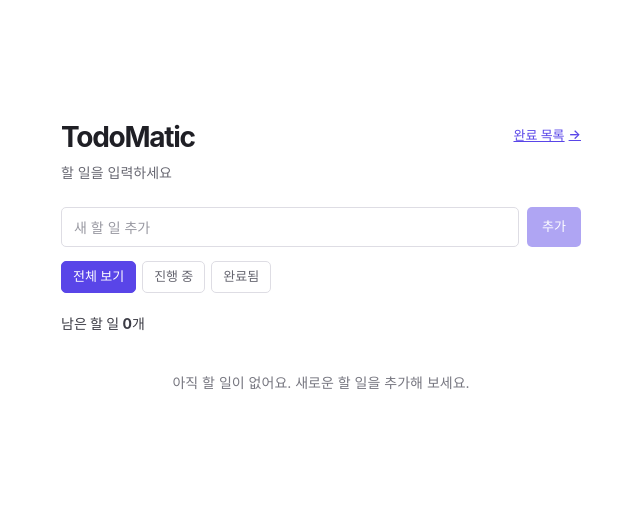
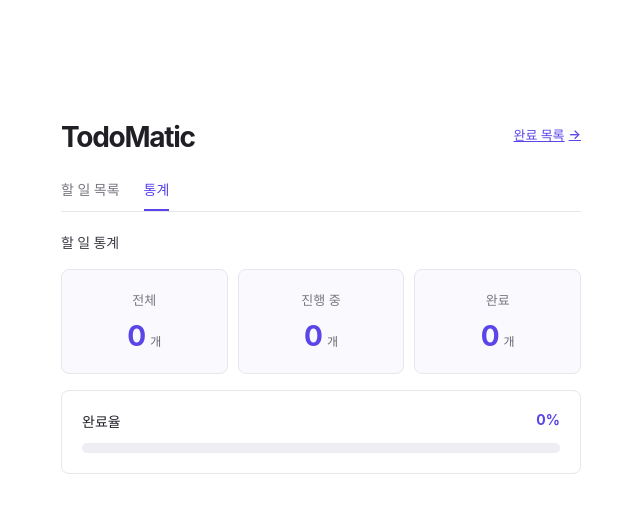
Before and after one commit to Leets-Official/8th-FE-Zero100, a React (Vite) app: page /statistics in a window 1280 px wide. Before the commit this address led to /. Shown: the top 512 px of the page, without its empty margins (319-959 px from the left). Built offline with nearby package versions, Linux system fonts and the light colour scheme.

Commit message:
할 일 개수와 완료율 통계 구현

```diff
--- a/src/App.jsx
+++ b/src/App.jsx
@@ -1,5 +1,6 @@
 import { Navigate, Route, Routes } from 'react-router';
 import CompletedPage from './pages/CompletedPage.jsx';
+import StatisticsPage from './pages/StatisticsPage.jsx';
 import TodoPage from './pages/TodoPage.jsx';
 
 function App() {
@@ -8,6 +9,7 @@ function App() {
       <Routes>
         <Route path="/" element={<TodoPage />} />
         <Route path="/completed" element={<CompletedPage />} />
+        <Route path="/statistics" element={<StatisticsPage />} />
         <Route path="*" element={<Navigate to="/" replace />} />
       </Routes>
     </div>
--- a/src/components/layout/AppHeader.jsx
+++ b/src/components/layout/AppHeader.jsx
@@ -1,4 +1,4 @@
-import { Link } from 'react-router';
+import { Link, NavLink } from 'react-router';
 import { useTodos } from '../../hooks/useTodos.js';
 import Text from '../common/Text.jsx';
 
@@ -33,6 +33,12 @@ function AppHeader({ title = 'TodoMatic', subtitle, isCompletedPage = false }) {
           </Link>
         )}
       </header>
+      <nav className="page-tabs" aria-label="화면 선택">
+        <NavLink to="/" end>
+          할 일 목록
+        </NavLink>
+        <NavLink to="/statistics">통계</NavLink>
+      </nav>
     </>
   );
 }
--- /dev/null
+++ b/src/components/todo/TodoStats.jsx
@@ -0,0 +1,46 @@
+import { getTodoStatistics } from '../../utils/todoStatistics.js';
+import Text from '../common/Text.jsx';
+
+function TodoStats({ todos }) {
+  const { total, active, completed, completionRate } = getTodoStatistics(todos);
+
+  return (
+    <section className="todo-stats" aria-labelledby="statistics-heading" aria-live="polite">
+      <Text as="h2" variant="section-label" id="statistics-heading">
+        할 일 통계
+      </Text>
+      <dl className="stats-counts">
+        <div>
+          <dt>전체</dt>
+          <dd>
+            {total}
+            <span>개</span>
+          </dd>
+        </div>
+        <div>
+          <dt>진행 중</dt>
+          <dd>
+            {active}
+            <span>개</span>
+          </dd>
+        </div>
+        <div>
+          <dt>완료</dt>
+          <dd>
+            {completed}
+            <span>개</span>
+          </dd>
+        </div>
+      </dl>
+      <div className="stats-progress">
+        <div className="stats-progress__label">
+          <span>완료율</span>
+          <strong>{completionRate}%</strong>
+        </div>
+        <progress value={completionRate} max="100" aria-label="할 일 완료율" />
+      </div>
+    </section>
+  );
+}
+
+export default TodoStats;
--- /dev/null
+++ b/src/pages/StatisticsPage.jsx
@@ -0,0 +1,16 @@
+import AppHeader from '../components/layout/AppHeader.jsx';
+import TodoStats from '../components/todo/TodoStats.jsx';
+import { useTodos } from '../hooks/useTodos.js';
+
+function StatisticsPage() {
+  const { todos } = useTodos();
+
+  return (
+    <main className="app-shell">
+      <AppHeader />
+      <TodoStats todos={todos} />
+    </main>
+  );
+}
+
+export default StatisticsPage;
--- a/src/styles.css
+++ b/src/styles.css
@@ -325,6 +325,105 @@ a:focus-visible {
   border: 0;
 }
 
+.page-tabs {
+  display: flex;
+  gap: 24px;
+  margin-bottom: 20px;
+  border-bottom: 1px solid var(--color-border);
+}
+
+.page-tabs a {
+  padding: 0 0 10px;
+  border-bottom: 2px solid transparent;
+  color: var(--color-muted);
+  font-size: 14px;
+  font-weight: 600;
+  text-decoration: none;
+}
+
+.page-tabs a[aria-current='page'] {
+  border-bottom-color: var(--color-accent);
+  color: var(--color-accent);
+}
+
+.stats-counts {
+  display: grid;
+  grid-template-columns: repeat(3, minmax(0, 1fr));
+  gap: 10px;
+  margin: 16px 0;
+}
+
+.stats-counts > div {
+  padding: 20px 10px;
+  border: 1px solid var(--color-border);
+  border-radius: 8px;
+  background: #faf9fd;
+  text-align: center;
+}
+
+.stats-counts dt {
+  color: var(--color-muted);
+  font-size: 13px;
+}
+
+.stats-counts dd {
+  margin: 10px 0 0;
+  color: var(--color-accent);
+  font-size: 28px;
+  font-weight: 700;
+}
+
+.stats-counts dd span {
+  margin-left: 4px;
+  color: #686872;
+  font-size: 12px;
+  font-weight: 500;
+}
+
+.stats-progress {
+  padding: 20px;
+  border: 1px solid var(--color-border);
+  border-radius: 8px;
+}
+
+.stats-progress__label {
+  display: flex;
+  justify-content: space-between;
+  gap: 12px;
+  margin-bottom: 12px;
+  font-size: 14px;
+}
+
+.stats-progress__label strong {
+  color: var(--color-accent);
+}
+
+.stats-progress progress {
+  display: block;
+  width: 100%;
+  height: 10px;
+  overflow: hidden;
+  border: none;
+  border-radius: 999px;
+  background: #eeedf4;
+  accent-color: var(--color-accent);
+}
+
+.stats-progress progress::-webkit-progress-bar {
+  border-radius: 999px;
+  background: #eeedf4;
+}
+
+.stats-progress progress::-webkit-progress-value {
+  border-radius: 999px;
+  background: var(--color-accent);
+}
+
+.stats-progress progress::-moz-progress-bar {
+  border-radius: 999px;
+  background: var(--color-accent);
+}
+
 @media (max-width: 480px) {
   .app-shell {
     padding: 48px 18px 72px;
--- /dev/null
+++ b/src/utils/todoStatistics.js
@@ -0,0 +1,11 @@
+export function getTodoStatistics(todos) {
+  const total = todos.length;
+  const completed = todos.filter((todo) => todo.completed).length;
+
+  return {
+    total,
+    active: total - completed,
+    completed,
+    completionRate: total === 0 ? 0 : Math.round((completed / total) * 100),
+  };
+}
```
